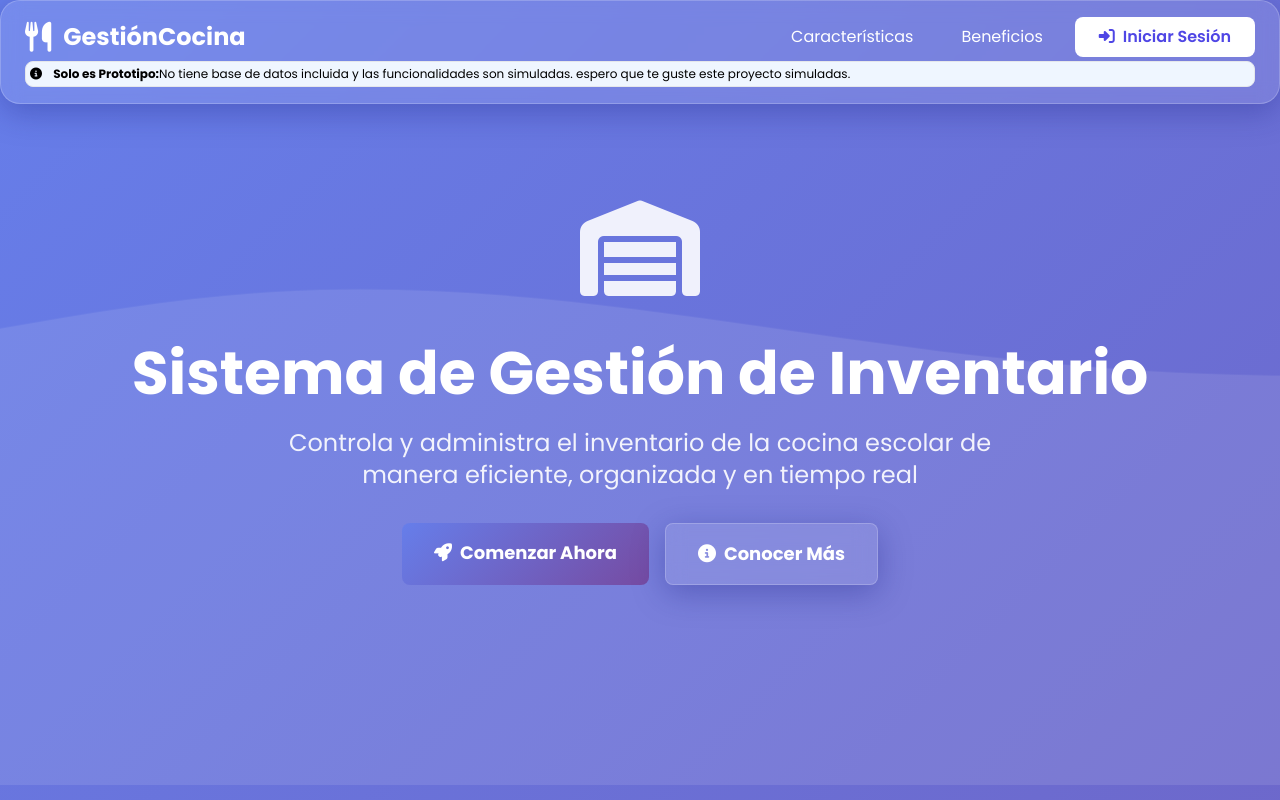
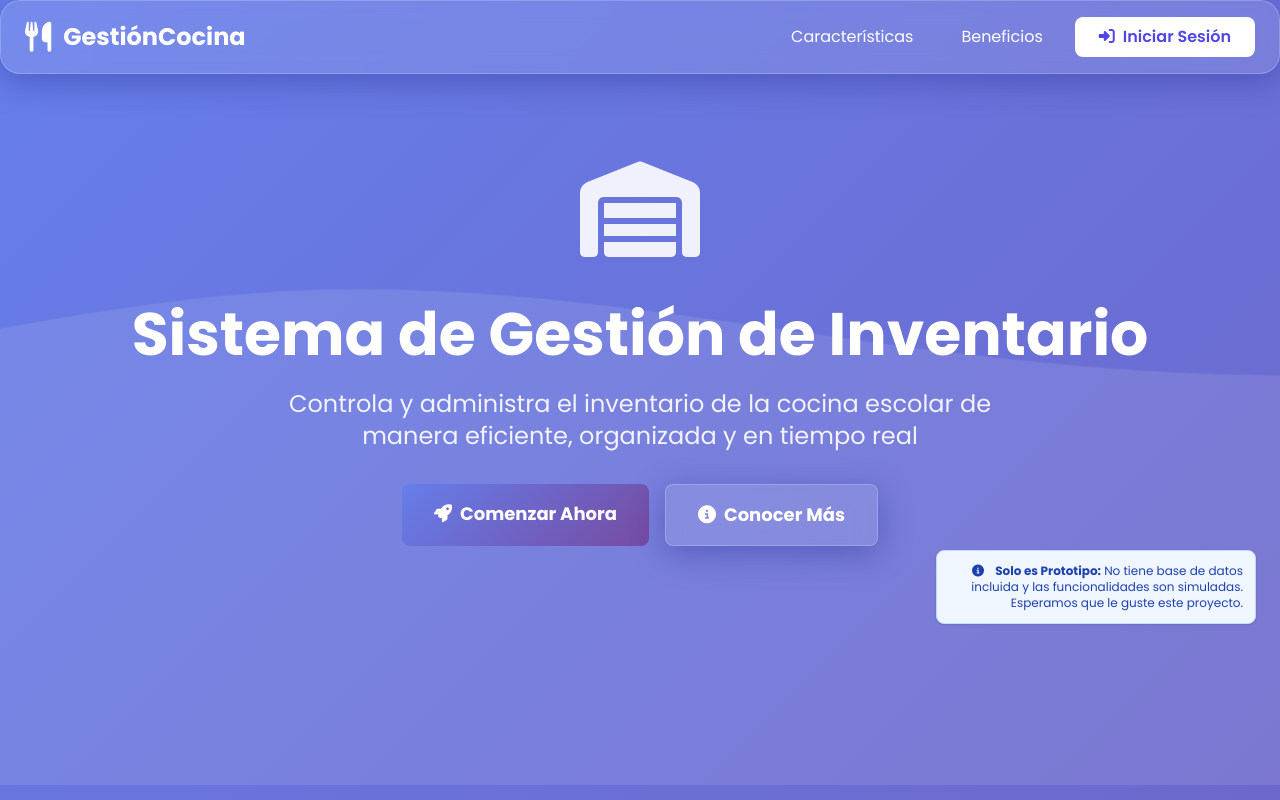
Before and after one commit to Andylemetre/demoproyectoCOCINA.github.io, a plain HTML site: page index.html in a window 1280 px wide. Shown: the top 800 px of the page. Drawn offline with nearby package versions, Linux system fonts and the light colour scheme.

Commit message:
se arregla mensaje

```diff
--- a/index.html
+++ b/index.html
@@ -155,14 +155,7 @@
                     <i class="fas fa-bars"></i>
                 </button>
             </div>
-            <div class="mt-1 p-1 bg-blue-50 border border-blue-20 rounded-lg">
-                <p class="text-xs text-blue-80 text-left">
-                    <i class="fas fa-info-circle mr-2"></i>
-                    <strong>Solo es Prototipo:</strong>No tiene base de datos incluida y las funcionalidades son
-                    simuladas. espero que te guste este proyecto
-                    simuladas.
-                </p>
-            </div>
+
             <!-- Mobile menu -->
             <div id="mobile-menu" class="hidden md:hidden mt-4 pb-4">
                 <a href="#caracteristicas"
@@ -200,6 +193,16 @@
                         class="glass-card text-white px-8 py-4 rounded-lg font-bold text-lg inline-block hover:bg-white hover:bg-opacity-20 transition">
                         <i class="fas fa-info-circle mr-2"></i>Conocer Más
                     </a>
+                </div>
+                <div class="flex justify-end mt-1">
+                    <div class="p-3 bg-blue-50 border border-blue-200 rounded-lg max-w-xs text-right shadow">
+                        <p class="text-xs text-blue-800">
+                            <i class="fas fa-info-circle mr-2"></i>
+                            <strong>Solo es Prototipo:</strong> No tiene base de datos incluida y las funcionalidades
+                            son
+                            simuladas. Esperamos que le guste este proyecto.
+                        </p>
+                    </div>
                 </div>
             </div>
         </div>
```
